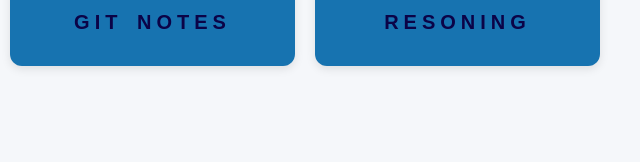
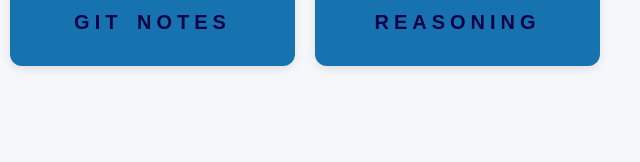
Before and after one commit to apanacollage-student/PROVIDE-PDF-FOR-COLLAGE-STUDENT-IIBM, a plain HTML site: page FIRSTSEM.html in a window 1280 px wide. Shown: the part 638-800 px from the top of the page, 640-1280 px from the left. Drawn offline with Linux system fonts and the light colour scheme; sample sign-in values are in the browser's storage.

Commit message:
resolving name

```diff
--- a/FIRSTSEM.html
+++ b/FIRSTSEM.html
@@ -95,7 +95,7 @@
             <a href="RESONING.HTML" target="_blank">
                 <img class="p"
                     src="https://as2.ftcdn.net/v2/jpg/07/55/84/09/1000_F_755840969_xjJTSPJd6VKfR7Bn4gzaoCMlYYlW9O7D.jpg">
-                <h2 id="text">RESONING</h2>
+                <h2 id="text">REASONING</h2>
             </a></div>
         <div class="ba">
             <a href="privious.html" target="_blank">
```
Also changed, not shown: RESONING.HTML (+1 -1 lines).
